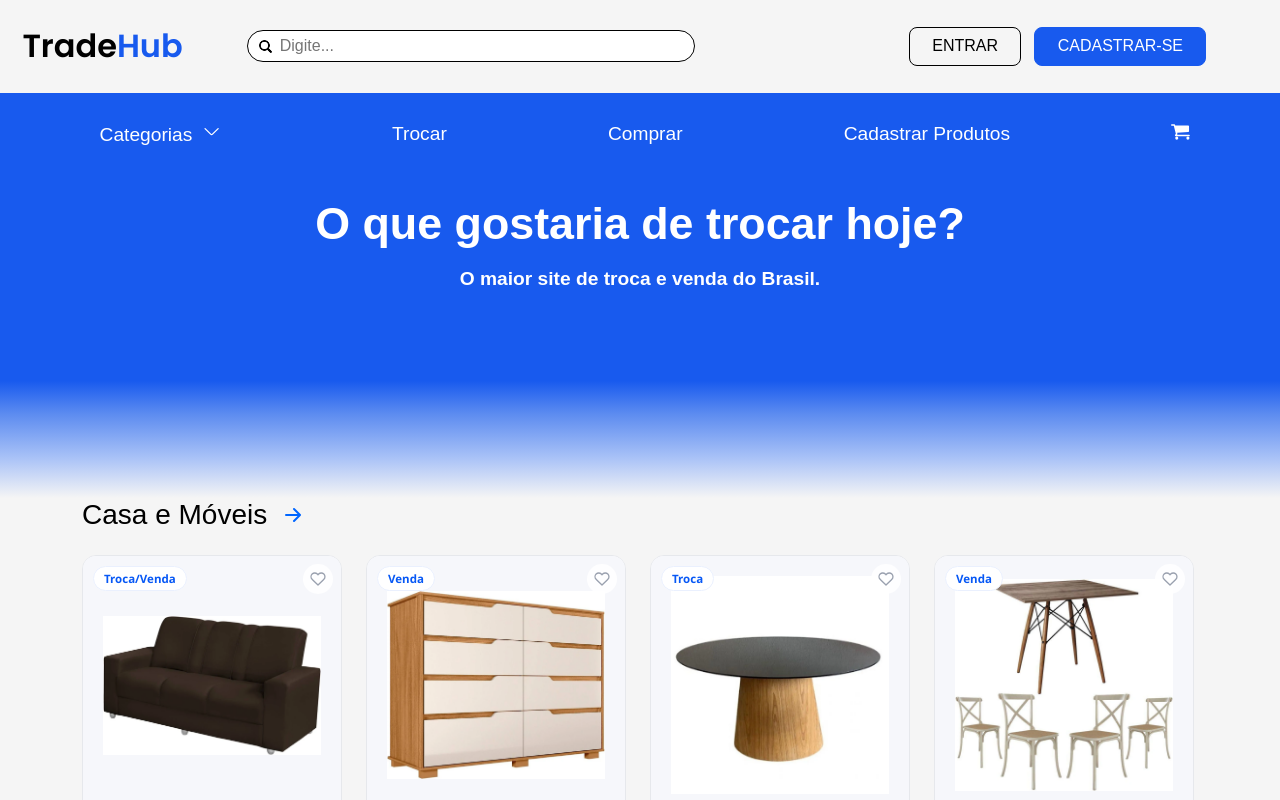
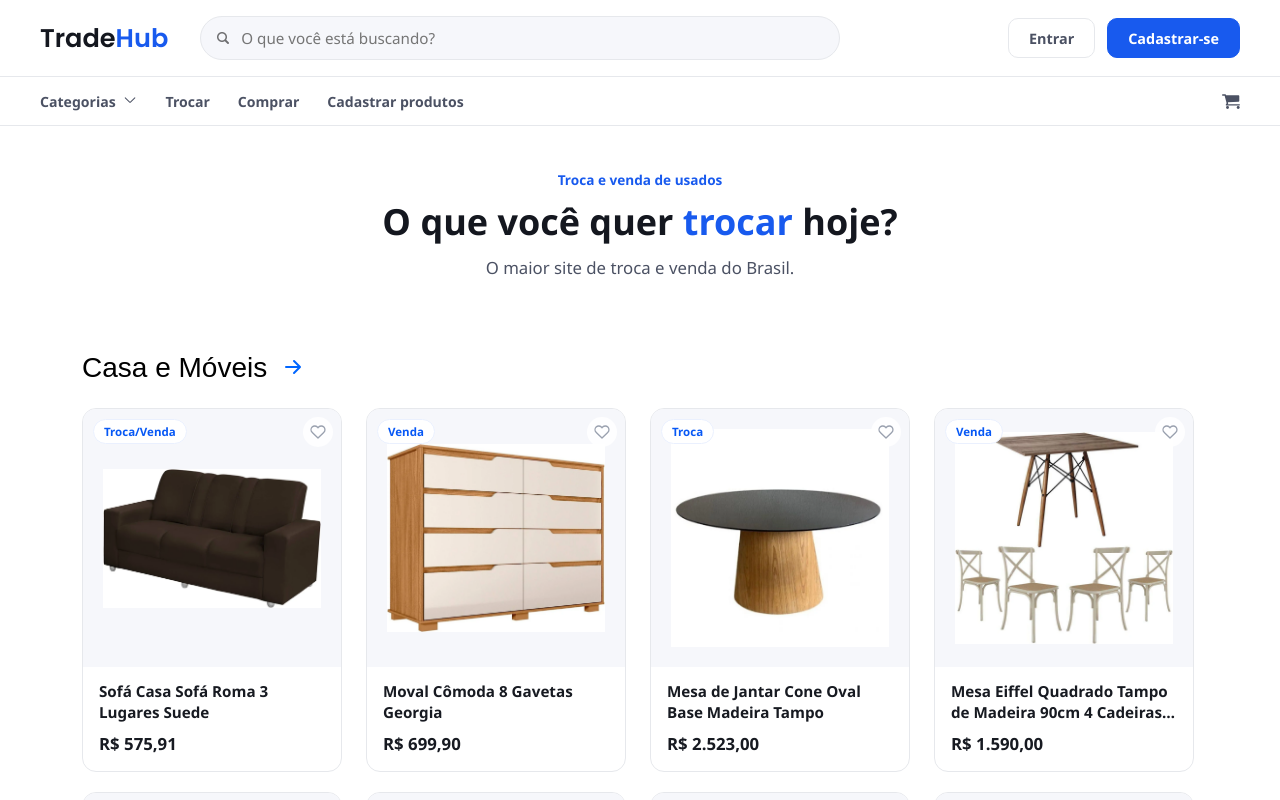
Before and after one commit to Hackathon-Trade-Hub/Trade-hub, a Vue app: page / in a window 1280 px wide. Shown: the top 800 px of the page. Built offline with nearby package versions, Linux system fonts and the light colour scheme.

Commit message:
Refazendo o header; ajustando cor de fundo; arrumando posição de login e cadastro.

```diff
--- a/src/App.vue
+++ b/src/App.vue
@@ -22,7 +22,7 @@ import FooterComponent from './components/Footer.vue'
 <style>
 body {
   margin: 0;
-  background-color: #f5f5f5;
+  background-color: #ffffff;
 }
 #layout-app {
   display: flex;
--- a/src/Views/Cadastrar.vue
+++ b/src/Views/Cadastrar.vue
@@ -129,9 +129,8 @@ const formatPhone = (event) => {
 <style scoped>
 .pagina-auth {
   position: relative;
-  z-index: 5;
   width: min(calc(100% - 32px), 640px);
-  margin: -92px auto 80px;
+  margin: 92px auto 80px;
   padding: 38px 42px 42px;
   color: #1b2b44;
   background: #ffffff;
--- a/src/components/Header.vue
+++ b/src/components/Header.vue
@@ -1,14 +1,15 @@
 <template>
-    <header>
+    <header ref="headerEl">
         <div class="header-top">
             <div class="logo">
                 <RouterLink to="/">Trade<span>Hub</span></RouterLink>
             </div>
 
-            <div class="pesquisa">
-                <img src="/images/lupa.png" alt="Pesquisar">
-                <input type="search" placeholder="Digite..." v-model="termoBusca" @keyup.enter="buscarProdutos">
-            </div>
+            <label class="pesquisa">
+                <img src="/images/lupa.png" alt="">
+                <input type="search" placeholder="O que você está buscando?" v-model="termoBusca"
+                    @keyup.enter="buscarProdutos">
+            </label>
 
             <div class="botoes">
                 <template v-if="usuarioAtual">
@@ -16,18 +17,19 @@
                         <img :src="usuarioAtual.foto" :alt="`Foto de ${usuarioAtual.nome}`">
                         <span>{{ usuarioAtual.nome }}</span>
                     </RouterLink>
-                    <button class="sair" type="button" @click="fazerLogout">SAIR</button>
+                    <button class="sair" type="button" @click="fazerLogout">Sair</button>
                 </template>
                 <template v-else>
-                    <RouterLink to="/login" class="entrar">ENTRAR</RouterLink>
-                    <RouterLink to="/cadastrar" class="login">CADASTRAR-SE</RouterLink>
+                    <RouterLink to="/login" class="entrar">Entrar</RouterLink>
+                    <RouterLink to="/cadastrar" class="cadastrar">Cadastrar-se</RouterLink>
                 </template>
             </div>
         </div>
+
         <div class="header-bottom">
             <nav>
-                <div class="categorias">
-                    <button @click="menuAberto = !menuAberto">
+                <div class="categorias" ref="categoriasEl">
+                    <button type="button" @click="menuAberto = !menuAberto">
                         Categorias
                         <span :class="{ aberto: menuAberto }">
                             <svg xmlns="http://www.w3.org/2000/svg" width="1em" height="1em" viewBox="0 0 16 16">
@@ -35,48 +37,57 @@
                                 <path fill="currentColor" fill-rule="non-zero"
                                     d="M13.069 5.157L8.384 9.768a.546.546 0 0 1-.768 0L2.93 5.158a.55.55 0 0 0-.771 0a.53.53 0 0 0 0 .759l4.684 4.61a1.65 1.65 0 0 0 2.312 0l4.684-4.61a.53.53 0 0 0 0-.76a.55.55 0 0 0-.771 0" />
                             </svg>
-
                         </span>
                     </button>
 
                     <div v-if="menuAberto" class="menu-categorias">
-                        <RouterLink v-if="!estaNaHome" :to="{ name: 'home'}" @click="menuAberto = false">
+                        <RouterLink v-if="!estaNaHome" :to="{ name: 'home' }" @click="menuAberto = false">
                             Início
                         </RouterLink>
-                        <RouterLink :to="{ name: 'catProd', params: { categoria: 'Casa e Móveis' } }" @click="menuAberto = false">
+                        <RouterLink :to="{ name: 'catProd', params: { categoria: 'Casa e Móveis' } }"
+                            @click="menuAberto = false">
                             Casa e Móveis
                         </RouterLink>
-                        <RouterLink :to="{ name: 'catProd', params: { categoria: 'Eletrodomésticos' } }" @click="menuAberto = false">
+                        <RouterLink :to="{ name: 'catProd', params: { categoria: 'Eletrodomésticos' } }"
+                            @click="menuAberto = false">
                             Eletrodomésticos
                         </RouterLink>
-                        <RouterLink :to="{ name: 'catProd', params: { categoria: 'Esportes' } }" @click="menuAberto = false">
+                        <RouterLink :to="{ name: 'catProd', params: { categoria: 'Esportes' } }"
+                            @click="menuAberto = false">
                             Esportes
                         </RouterLink>
-                        <RouterLink :to="{ name: 'catProd', params: { categoria: 'Ferramentas' } }" @click="menuAberto = false">
+                        <RouterLink :to="{ name: 'catProd', params: { categoria: 'Ferramentas' } }"
+                            @click="menuAberto = false">
                             Ferramentas
                         </RouterLink>
-                        <RouterLink :to="{ name: 'catProd', params: { categoria: 'Espaço Pet' } }" @click="menuAberto = false">
+                        <RouterLink :to="{ name: 'catProd', params: { categoria: 'Espaço Pet' } }"
+                            @click="menuAberto = false">
                             Espaço Pet
                         </RouterLink>
-                        <RouterLink :to="{ name: 'catProd', params: { categoria: 'Brinquedos' } }" @click="menuAberto = false">
+                        <RouterLink :to="{ name: 'catProd', params: { categoria: 'Brinquedos' } }"
+                            @click="menuAberto = false">
                             Brinquedos
                         </RouterLink>
-                        <RouterLink :to="{ name: 'catProd', params: { categoria: 'Tecnologia' } }" @click="menuAberto = false">
+                        <RouterLink :to="{ name: 'catProd', params: { categoria: 'Tecnologia' } }"
+                            @click="menuAberto = false">
                             Tecnologia
                         </RouterLink>
-                        <RouterLink :to="{ name: 'catProd', params: { categoria: 'Acessórios' } }" @click="menuAberto = false">
+                        <RouterLink :to="{ name: 'catProd', params: { categoria: 'Acessórios' } }"
+                            @click="menuAberto = false">
                             Acessórios
                         </RouterLink>
-                        <RouterLink :to="{ name: 'catProd', params: { categoria: 'Outros' } }" @click="menuAberto = false">
+                        <RouterLink :to="{ name: 'catProd', params: { categoria: 'Outros' } }"
+                            @click="menuAberto = false">
                             Outros
                         </RouterLink>
                     </div>
                 </div>
-                <RouterLink :to="{ name: 'trocar' }">Trocar</RouterLink>
-                <RouterLink :to="{ name: 'comprar' }">Comprar</RouterLink>
-                <RouterLink :to="{ name: 'cadProd' }">Cadastrar Produtos</RouterLink>
-                <RouterLink :to="{ name: 'carrinho' }" class="img-carrinho">
-                    <svg xmlns="http://www.w3.org/2000/svg" width="1em" height="1em" viewBox="0 0 50 50">
+
+                <RouterLink :to="{ name: 'trocar' }" class="nav-link">Trocar</RouterLink>
+                <RouterLink :to="{ name: 'comprar' }" class="nav-link">Comprar</RouterLink>
+                <RouterLink :to="{ name: 'cadProd' }" class="nav-link">Cadastrar produtos</RouterLink>
+                <RouterLink :to="{ name: 'carrinho' }" class="carrinho" aria-label="Carrinho">
+                    <svg xmlns="http://www.w3.org/2000/svg" width="1.15em" height="1.15em" viewBox="0 0 50 50">
                         <path d="M0 0h50v50H0z" fill="none" />
                         <circle cx="44" cy="42" r="4" fill="currentColor" />
                         <circle cx="15" cy="42" r="4" fill="currentColor" />
@@ -86,9 +97,11 @@
                 </RouterLink>
             </nav>
         </div>
-        <div class="hero">
-            <h1>O que gostaria de trocar hoje?</h1>
-            <p>O maior site de troca e venda do Brasil.</p>
+
+        <div class="hero" v-if="estaNaHome">
+            <p class="hero-eyebrow">Troca e venda de usados</p>
+            <h1>O que você quer <span>trocar</span> hoje?</h1>
+            <p class="hero-sub">O maior site de troca e venda do Brasil.</p>
         </div>
     </header>
 </template>
@@ -96,12 +109,14 @@
 <script setup>
 import { RouterLink, useRoute, useRouter } from 'vue-router'
 import { termoBusca } from './Filter.vue'
-import { computed, ref } from 'vue'
+import { computed, onMounted, onUnmounted, ref } from 'vue'
 import { sair, usuarioAtual } from '@/data/auth.js'
 
 defineOptions({ name: 'SiteHeader' })
 
 const menuAberto = ref(false)
+const categoriasEl = ref(null)
+const headerEl = ref(null)
 const router = useRouter()
 const route = useRoute()
 
@@ -117,90 +132,125 @@ function buscarProdutos() {
         router.push({ name: 'home' })
     }
 }
+
+function aoClicarFora(evento) {
+    if (menuAberto.value && categoriasEl.value && !categoriasEl.value.contains(evento.target)) {
+        menuAberto.value = false
+    }
+}
+
+onMounted(() => document.addEventListener('click', aoClicarFora))
+onUnmounted(() => document.removeEventListener('click', aoClicarFora))
 </script>
 
 <style scoped>
 @import url('https://fonts.googleapis.com/css2?family=Poppins:wght@600&display=swap');
 
-* {
-    text-decoration: none;
+header {
+    font-family: 'Segoe UI', Tahoma, Geneva, Verdana, sans-serif;
+    background: #ffffff;
 }
 
-header {
-    font-family: sans-serif;
+header a {
+    text-decoration: none;
 }
 
 /* header-top */
 
 .header-top {
     display: flex;
-    margin: 1.75vw 1.75vw;
     align-items: center;
-    gap: 0
+    gap: 2rem;
+    padding: 1rem 2.5rem;
+    border-bottom: 1px solid #e6e8ec;
 }
 
 .logo {
-    font-size: 2rem;
+    font-size: 1.6rem;
     font-family: 'Poppins', sans-serif;
     font-weight: 600;
+    white-space: nowrap;
 }
 
 .logo a {
-    color: black;
+    color: #14171f;
 }
 
 .logo a span {
-    color: #185AEE;
+    color: #185aee;
 }
 
 .pesquisa {
     position: relative;
     display: flex;
     align-items: center;
-    margin-left: 5vw;
     flex: 1;
-}
-
-.pesquisa input {
-    width: 35vw;
-    height: 2.5vw;
-    padding-left: 2.5vw;
-    border: 1px solid black;
-    border-radius: 16px;
-    font-size: 1rem;
-    outline: none;
-    box-sizing: border-box;
+    max-width: 40rem;
 }
 
 .pesquisa img {
     position: absolute;
-    left: 0.8vw;
-    width: 1.3vw;
-    height: 1.3vw;
+    left: 0.9rem;
+    width: 1rem;
+    height: 1rem;
+    opacity: 0.55;
+}
+
+.pesquisa input {
+    width: 100%;
+    height: 2.75rem;
+    padding: 0 1rem 0 2.5rem;
+    border: 1px solid #e6e8ec;
+    background: #f6f7fb;
+    border-radius: 999px;
+    font-size: 0.95rem;
+    font-family: inherit;
+    outline: none;
+    box-sizing: border-box;
+    transition: border-color 0.15s ease, background 0.15s ease;
+}
+
+.pesquisa input:focus {
+    border-color: #185aee;
+    background: #ffffff;
 }
 
 .botoes {
     display: flex;
     align-items: center;
-    gap: 1vw;
+    gap: 0.75rem;
     margin-left: auto;
+    white-space: nowrap;
 }
 
+.entrar,
+.cadastrar,
+.sair {
+    border-radius: 10px;
+    padding: 0.6rem 1.25rem;
+    font-size: 0.9rem;
+    font-weight: 600;
+    font-family: inherit;
+}
 
 .entrar {
-    border: 1px solid black;
-    color: black;
-    border-radius: 8px;
-    padding: 0.75vw 1.75vw;
+    border: 1px solid #e6e8ec;
+    color: #4b5163;
 }
 
-.login {
-    border: 1px solid #185AEE;
-    color: white;
-    background-color: #185AEE;
-    border-radius: 8px;
-    padding: 0.75vw 1.75vw;
-    margin: 0 4vw 0 0;
+.entrar:hover {
+    border-color: #4b5163;
+}
+
+.cadastrar {
+    border: 1px solid #185aee;
+    color: #fff;
+    background-color: #185aee;
+}
+
+.cadastrar:hover {
+    background-color: #0f42b8;
+    border-color: #0f42b8;
 }
 
 .usuario-logado {
@@ -208,14 +258,14 @@ header {
     align-items: center;
     gap: 8px;
     max-width: 220px;
-    color: #000;
+    color: #14171f;
     font-weight: 600;
 }
 
 .usuario-logado img {
-    width: 38px;
-    height: 38px;
-    border: 2px solid #185AEE;
+    width: 2.4rem;
+    height: 2.4rem;
+    border: 2px solid #185aee;
     border-radius: 50%;
     object-fit: cover;
 }
@@ -227,68 +277,81 @@ header {
 }
 
 .sair {
-    padding: 0.75vw 1.1vw;
-    color: #185AEE;
+    color: #185aee;
     background: #fff;
-    border: 1px solid #185AEE;
-    border-radius: 8px;
+    border: 1px solid #185aee;
     cursor: pointer;
-    font: inherit;
-    font-weight: 600;
 }
 
-.fa-circle-user {
-    font-size: 2.2rem;
-}
-
-.fa-gear {
-    font-size: 2.2rem;
-    transition: all 0.1s ease;
-    cursor: pointer;
-    &:hover{color: #185AEE;}
+.sair:hover {
+    background: #eaf0fe;
 }
 
 /* header-bottom */
 
 .header-bottom {
-    background-color: #185AEE;
-    height: 70px;
-
+    background-color: #ffffff;
+    border-bottom: 1px solid #e6e8ec;
 }
 
 .header-bottom nav {
     display: flex;
     align-items: center;
-    height: 100%;
-    width: 100%;
-    justify-content: space-between;
-    padding: 1vw 7vw 0 7vw;
+    height: 3rem;
+    padding: 0 2.5rem;
+    gap: 1.75rem;
     box-sizing: border-box;
 }
 
-.header-bottom nav>a,
+.nav-link,
 .categorias button {
-    color: white;
-    font-size: 1.2rem;
+    position: relative;
+    color: #4b5163;
+    font-size: 0.88rem;
+    font-weight: 600;
+    font-family: inherit;
+    background: none;
+    border: none;
+    cursor: pointer;
+    padding: 0;
+}
+
+.nav-link::after,
+.categorias button::after {
+    content: '';
+    position: absolute;
+    left: 0;
+    right: 0;
+    bottom: -1rem;
+    height: 2px;
+    background: #185aee;
+    transform: scaleX(0);
+    transition: transform 0.15s ease;
+}
+
+.nav-link:hover,
+.categorias button:hover {
+    color: #185aee;
+}
+
+.nav-link:hover::after,
+.categorias button:hover::after,
+.router-link-active.nav-link::after {
+    transform: scaleX(1);
+}
+
+.router-link-active.nav-link {
+    color: #185aee;
 }
 
 .categorias {
     position: relative;
 }
 
-.categorias button {
-    background: none;
-    border: none;
-    cursor: pointer;
-    font-family: inherit;
-    font-size: 1.2rem;
-    padding: 10px;
-}
-
 .categorias button span {
-    display: inline-block;
+    display: inline-flex;
     margin-left: 4px;
-    transition: transform 0.1s;
+    transition: transform 0.15s ease;
 }
 
 .categorias button span.aberto {
@@ -297,47 +360,74 @@ header {
 
 .menu-categorias {
     position: absolute;
-    top: 100%;
+    top: calc(100% + 0.75rem);
     left: 0;
-    width: 180px;
-    background-color: #363636;
-    border-radius: 4px;
+    width: 200px;
+    background-color: #ffffff;
+    border: 1px solid #e6e8ec;
+    border-radius: 12px;
+    box-shadow: 0 12px 28px rgba(20, 23, 31, 0.1);
     display: flex;
     flex-direction: column;
-    padding: 8px 0;
+    padding: 8px;
     z-index: 1000;
 }
 
 .menu-categorias a {
-    color: white;
-    text-decoration: none;
-    padding: 10px 14px;
-    font-size: 0.9rem;
+    color: #4b5163;
+    padding: 0.6rem 0.75rem;
+    border-radius: 8px;
+    font-size: 0.88rem;
+    font-weight: 500;
 }
 
 .menu-categorias a:hover {
-    background-color: #444;
+    background-color: #f6f7fb;
+    color: #185aee;
+}
+
+.carrinho {
+    margin-left: auto;
+    display: flex;
+    color: #4b5163;
+}
+
+.carrinho:hover {
+    color: #185aee;
 }
 
 /* hero */
 
 .hero {
     position: relative;
-    height: 300px;
-    background: linear-gradient( to bottom, #185AEE 0%, #185AEE 65%, #5d8cf0 75%, #a9c2f7 88%, #f5f5f5 100%);
+    padding: 2.75rem 1.5rem 3rem;
     text-align: center;
-    color: white;
-    padding-top: 35px;
+    background: #ffffff;
+}
+
+.hero-eyebrow {
+    margin: 0 0 0.5rem;
+    font-size: 0.85rem;
+    font-weight: 600;
+    color: #185aee;
 }
 
 .hero h1 {
-    font-size: 2.8rem;
-    margin: 0;
-
+    margin: 0 0 0.6rem;
+    font-size: 2.25rem;
+    font-weight: 800;
+    color: #14171f;
 }
 
-.hero p {
-    font-size: 1.2rem;
-    font-weight: 600;
+.hero h1 span {
+    color: #185aee;
 }
+
+.hero-sub {
+    margin: 0 0 1.5rem;
+    font-size: 1.05rem;
+    font-weight: 500;
+    color: #4b5163;
+}
+
 </style>
```
Also changed, not shown: src/Views/Login.vue (+1 -26 lines), src/components/ProdutoCard.vue (+7 -8 lines).
